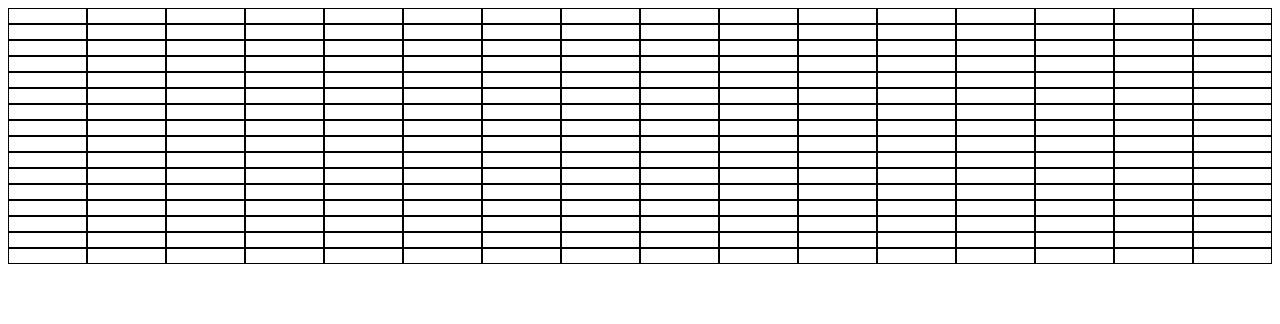
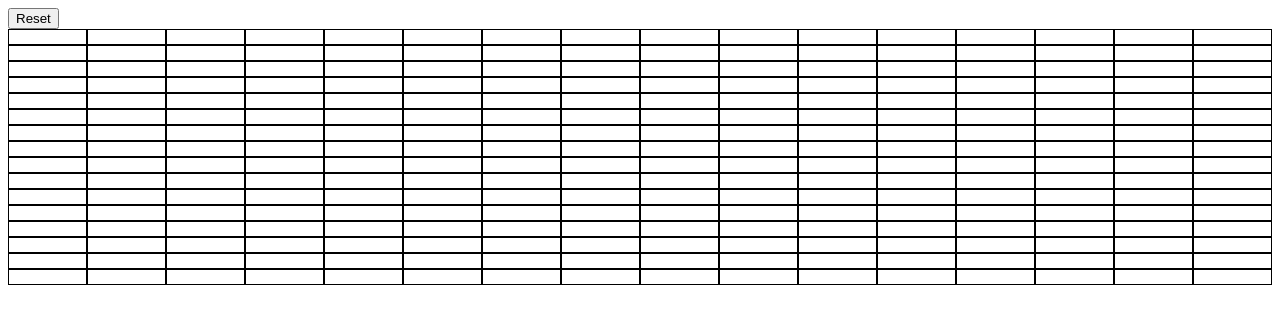
Before and after one commit to aohmer/Etch-a-Sketch, a plain HTML site: page index.html in a window 1280 px wide. Drawn offline with Linux system fonts and the light colour scheme.

Commit message:
Reset button added

```diff
--- a/index.html
+++ b/index.html
@@ -8,6 +8,7 @@
 </head>
 <body>
     <link rel="stylesheet" href="style.css">
+    <button type="reset" onclick="resetCells()">Reset</button>
     <script>
 
         function gen(el) {
@@ -52,6 +53,12 @@
                 event.target.style.backgroundColor = "red";
             }, false)
         }
+        function resetCells() {
+            for (var i = 0 ; i < block.length; i++) {
+                block[i].style.borderColor = "black";
+                block[i].style.backgroundColor = "white";
+            }
+        }
     </script>
 </body>
 </html>
```
